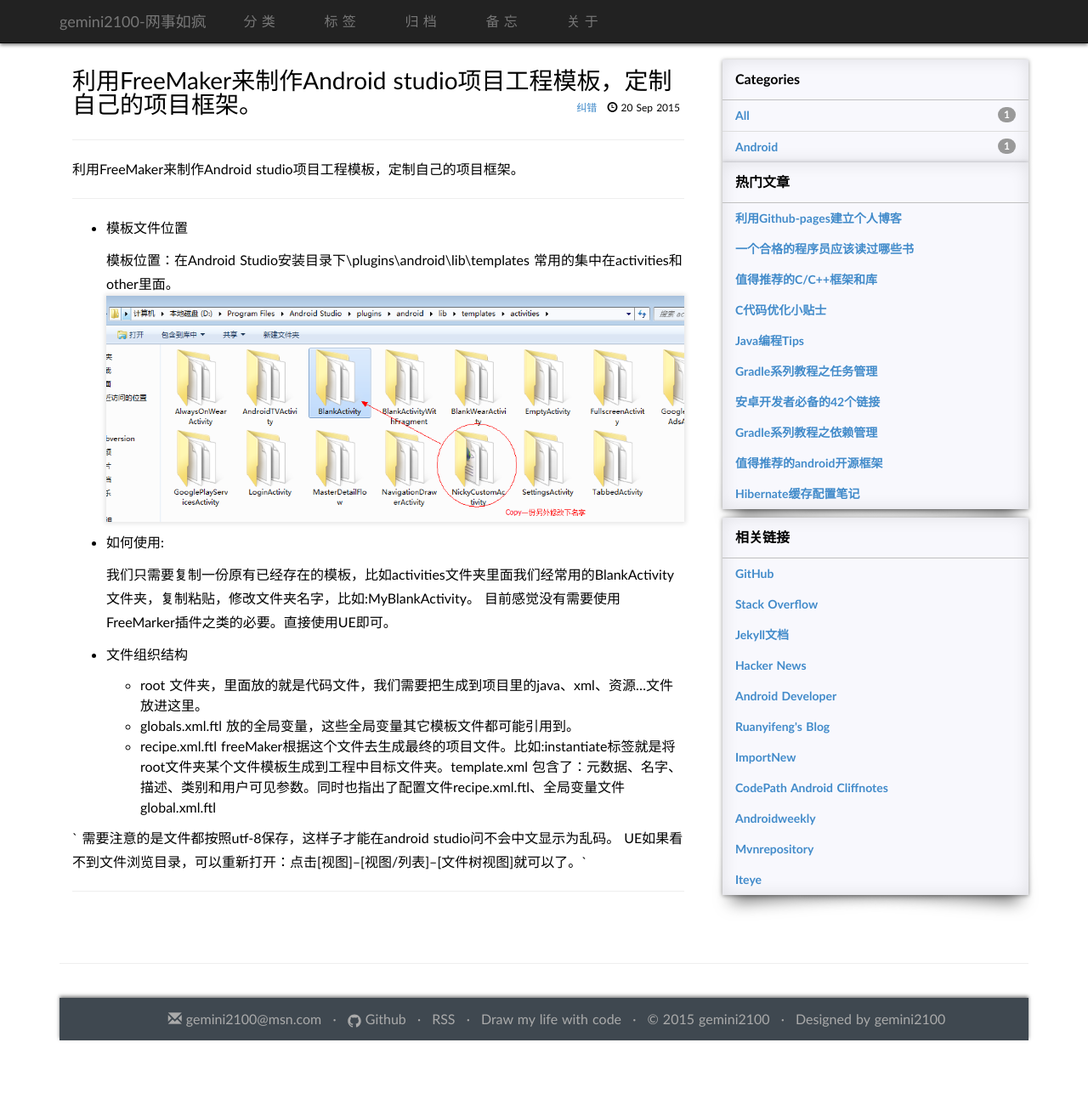
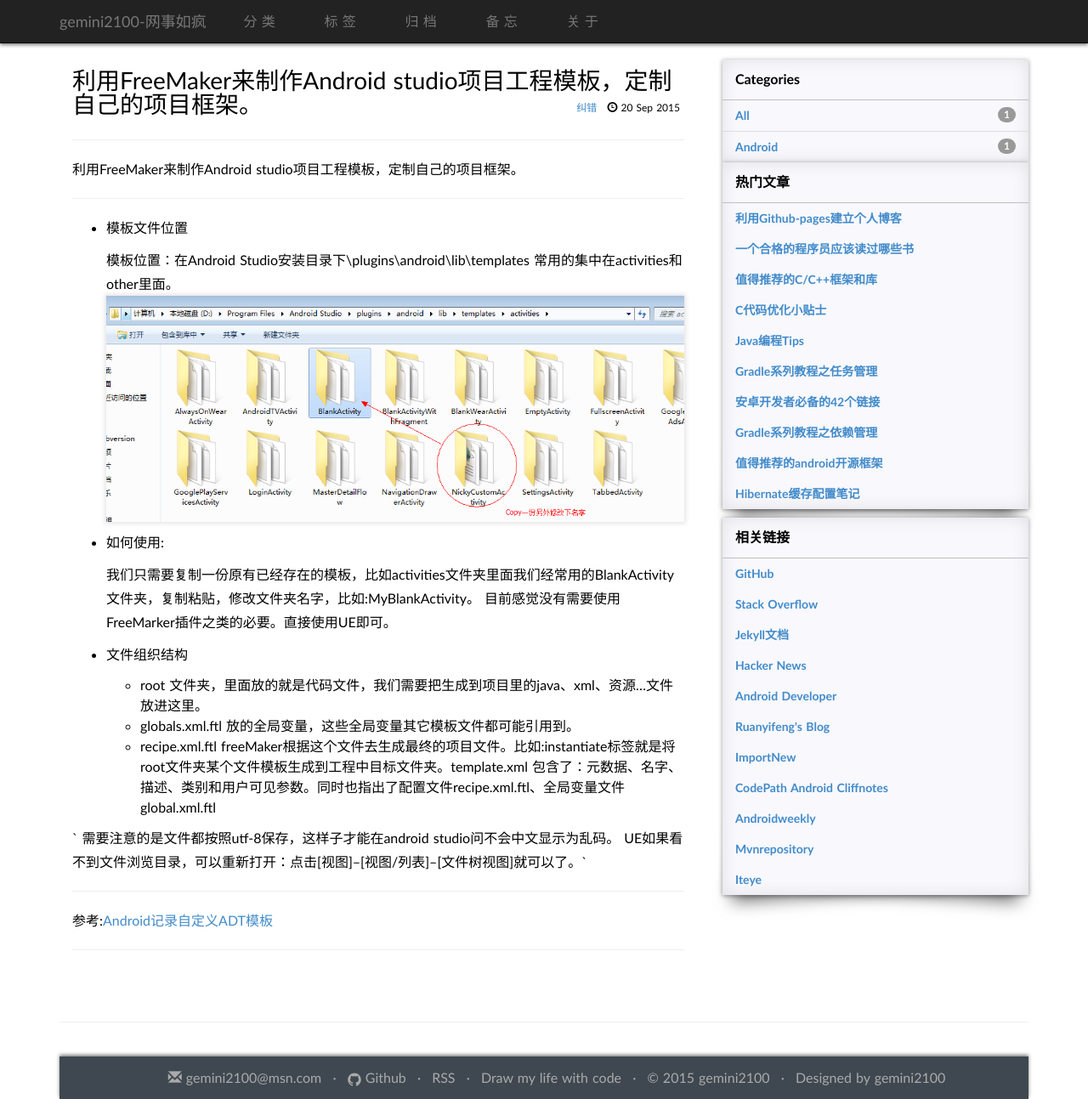
Before and after one commit to gemini2100/gemini2100.github.io, a Jekyll site: the page built from _posts/2015-09-20-FreeMaker来制作Android studio工程模板.md, in a window 1280 px wide and 1293 px high. Shown: the whole window at 85% size. Built offline with Jekyll 4.4.1, drawn with Linux system fonts in a browser that asks for light colours; some web fonts are replaced; comment, search, counter and statistics services are not loaded.

Commit message:
添加超链接
添加超链接

```diff
--- a/_posts/2015-09-20-FreeMaker来制作Android studio工程模板.md
+++ b/_posts/2015-09-20-FreeMaker来制作Android studio工程模板.md
@@ -29,3 +29,6 @@
 
 
 ` 需要注意的是文件都按照utf-8保存，这样子才能在android studio问不会中文显示为乱码。 UE如果看不到文件浏览目录，可以重新打开：点击[视图]--[视图/列表]--[文件树视图]就可以了。`
+
+---
+参考:[Android记录自定义ADT模板](http://www.i-programmer.info/professional-programmer/resources-and-tools/6845-android-adt-template-format-document.html)
```
